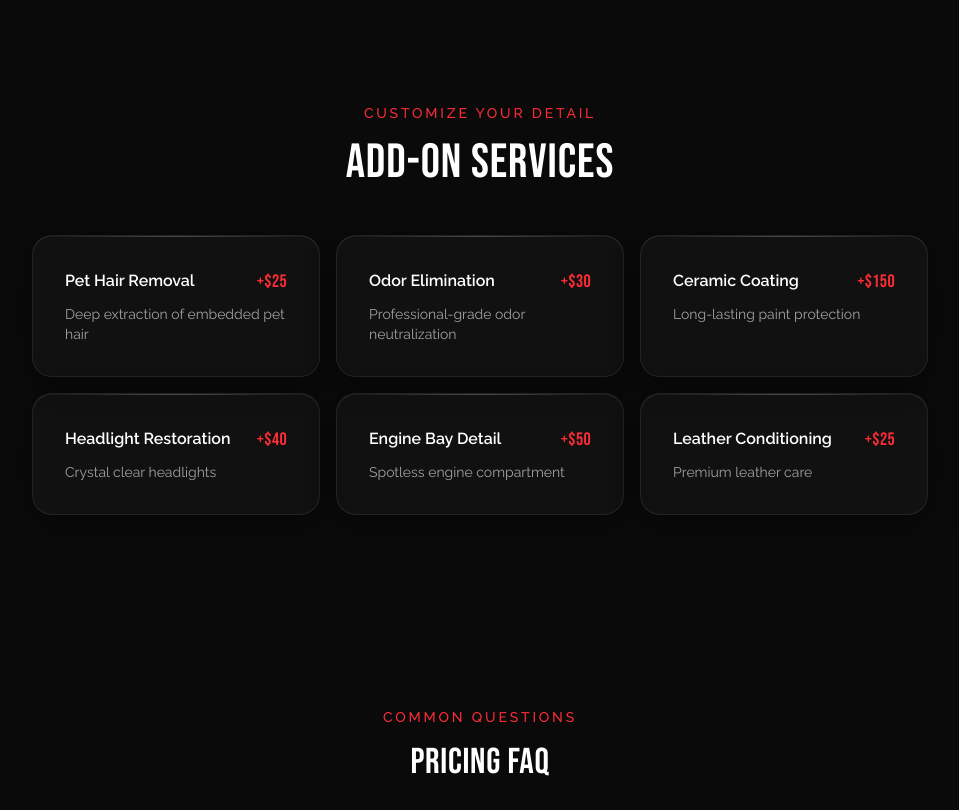
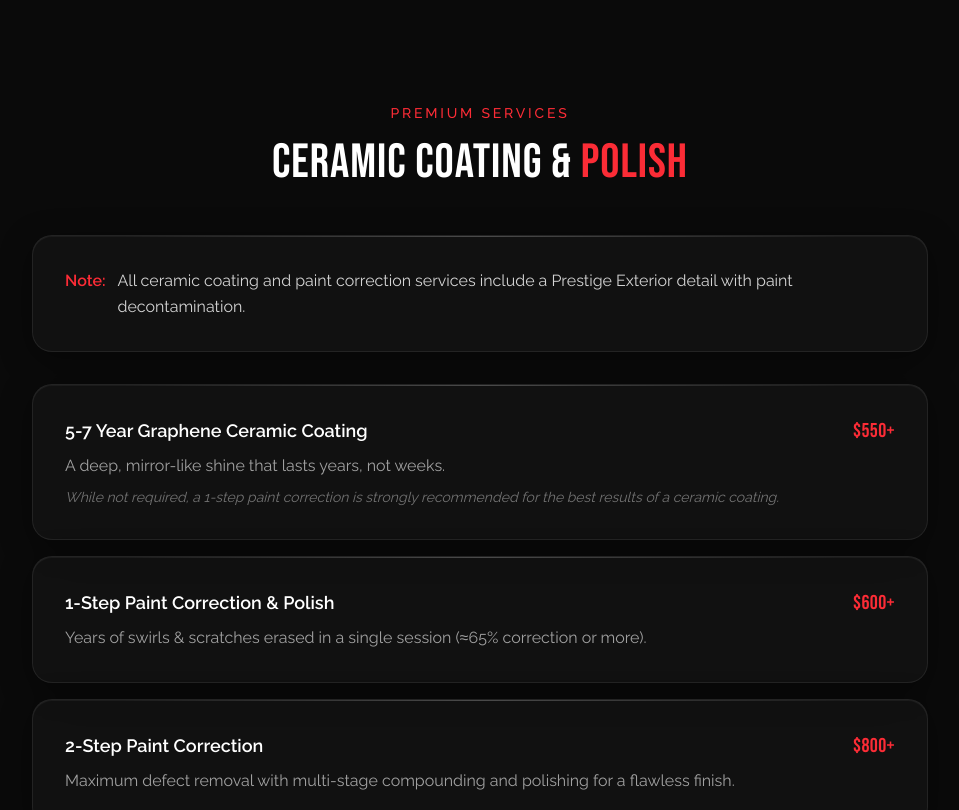
Before and after one commit to quikspitboise/quikspit-web, a Next.js app in the folder frontend/: page /pricing in a window 1280 px wide. Shown: the part 2000-2810 px from the top of the page, without its empty margins (160-1119 px from the left). Built offline with nearby package versions, Linux system fonts and the light colour scheme; no server answers.

Commit message:
feat: Update add-ons and introduce ceramic coating services with new pricing and descriptions

```diff
--- a/frontend/src/app/pricing/page.tsx
+++ b/frontend/src/app/pricing/page.tsx
@@ -174,12 +174,30 @@ const sizeAdjustments = [
 ]
 
 const addons = [
-  { name: 'Pet Hair Removal', price: 25, description: 'Deep extraction of embedded pet hair' },
-  { name: 'Odor Elimination', price: 30, description: 'Professional-grade odor neutralization' },
-  { name: 'Ceramic Coating', price: 150, description: 'Long-lasting paint protection' },
-  { name: 'Headlight Restoration', price: 40, description: 'Crystal clear headlights' },
-  { name: 'Engine Bay Detail', price: 50, description: 'Spotless engine compartment' },
-  { name: 'Leather Conditioning', price: 25, description: 'Premium leather care' },
+  { name: 'Headlight Restoration', price: 60, description: 'Crystal clear headlights' },
+  { name: 'Bio Clean', price: 60, description: 'Cleaning any bodily fluids' },
+  { name: 'Engine Bay Cleaning', price: 50, description: 'Spotless engine compartment' },
+  { name: 'Pet Hair Removal', price: 35, description: 'Deep extraction of embedded pet hair (auto if necessary)' },
+  { name: 'Water Spot Removal', price: 25, description: 'Remove stubborn water spots from paint' },
+]
+
+const ceramicServices = [
+  {
+    name: '5-7 Year Graphene Ceramic Coating',
+    price: '$550+',
+    description: 'A deep, mirror-like shine that lasts years, not weeks.',
+    note: 'While not required, a 1-step paint correction is strongly recommended for the best results of a ceramic coating.',
+  },
+  {
+    name: '1-Step Paint Correction & Polish',
+    price: '$600+',
+    description: 'Years of swirls & scratches erased in a single session (≈65% correction or more).',
+  },
+  {
+    name: '2-Step Paint Correction',
+    price: '$800+',
+    description: 'Maximum defect removal with multi-stage compounding and polishing for a flawless finish.',
+  },
 ]
 
 export default function Pricing() {
@@ -249,6 +267,48 @@ export default function Pricing() {
       </AnimatedSection>
 
       <SectionTransition variant="dots" />
+
+      {/* Ceramic Coating & Paint Correction Section */}
+      <AnimatedSection className="py-16 lg:py-24">
+        <div className="container mx-auto px-4 sm:px-6 lg:px-8">
+          <div className="max-w-4xl mx-auto">
+            <div className="text-center mb-12">
+              <span className="text-red-500 text-sm uppercase tracking-[0.2em] font-medium mb-4 block">Premium Services</span>
+              <FadeHeadline as="h2" className="font-display text-4xl lg:text-5xl text-white tracking-wide">
+                CERAMIC COATING &amp; <span className="text-red-500">POLISH</span>
+              </FadeHeadline>
+            </div>
+
+            {/* Important Note */}
+            <GlassCard className="p-5 mb-8" gradient="subtle">
+              <div className="flex gap-3">
+                <span className="text-red-500 font-semibold">Note:</span>
+                <p className="text-neutral-300">
+                  All ceramic coating and paint correction services include a Prestige Exterior detail with paint decontamination.
+                </p>
+              </div>
+            </GlassCard>
+
+            {/* Ceramic Services List */}
+            <div className="space-y-4">
+              {ceramicServices.map((service) => (
+                <GlassCard key={service.name} className="p-6">
+                  <div className="flex justify-between items-start gap-4 mb-2">
+                    <h3 className="font-semibold text-white text-lg">{service.name}</h3>
+                    <span className="text-red-500 font-display text-xl whitespace-nowrap">{service.price}</span>
+                  </div>
+                  <p className="text-neutral-400">{service.description}</p>
+                  {service.note && (
+                    <p className="text-neutral-500 text-sm italic mt-2">{service.note}</p>
+                  )}
+                </GlassCard>
+              ))}
+            </div>
+          </div>
+        </div>
+      </AnimatedSection>
+
+      <SectionTransition variant="line" />
 
       {/* Add-ons Section */}
       <AnimatedSection className="py-16 lg:py-24">
```
